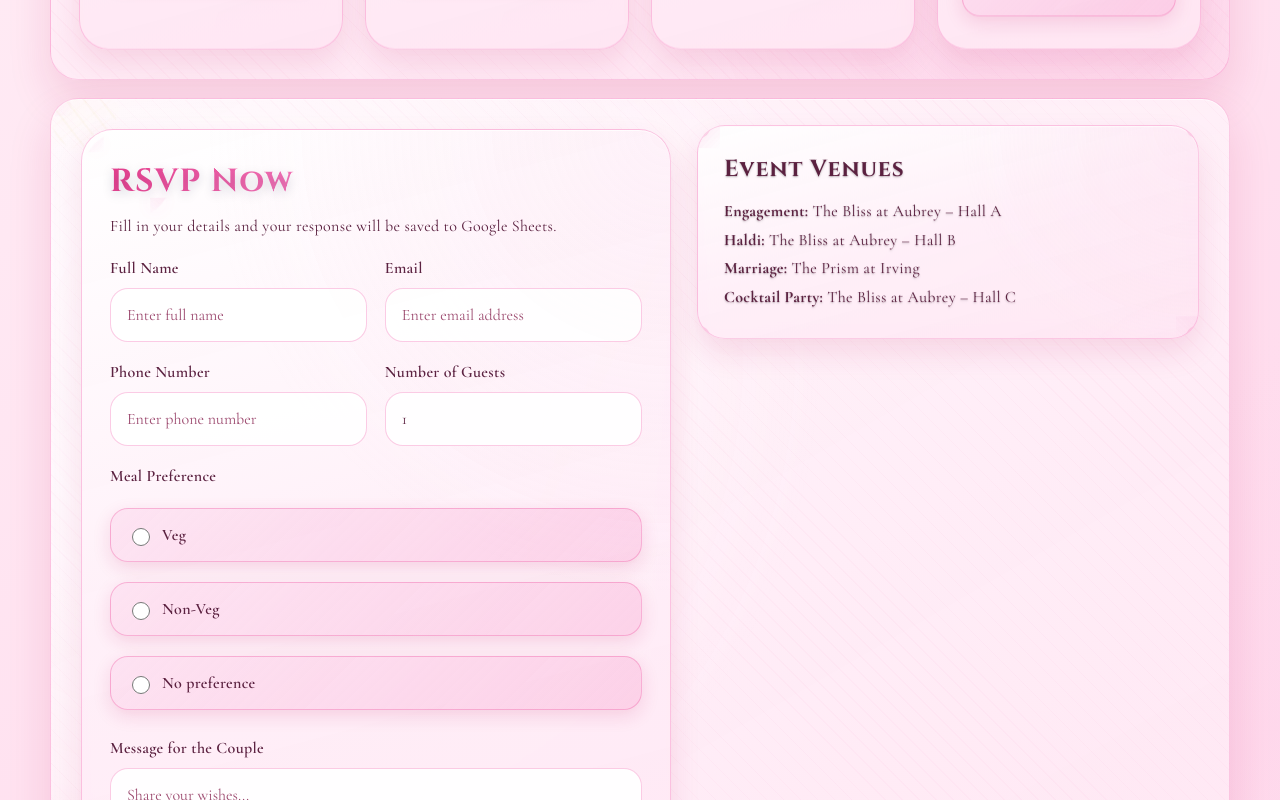
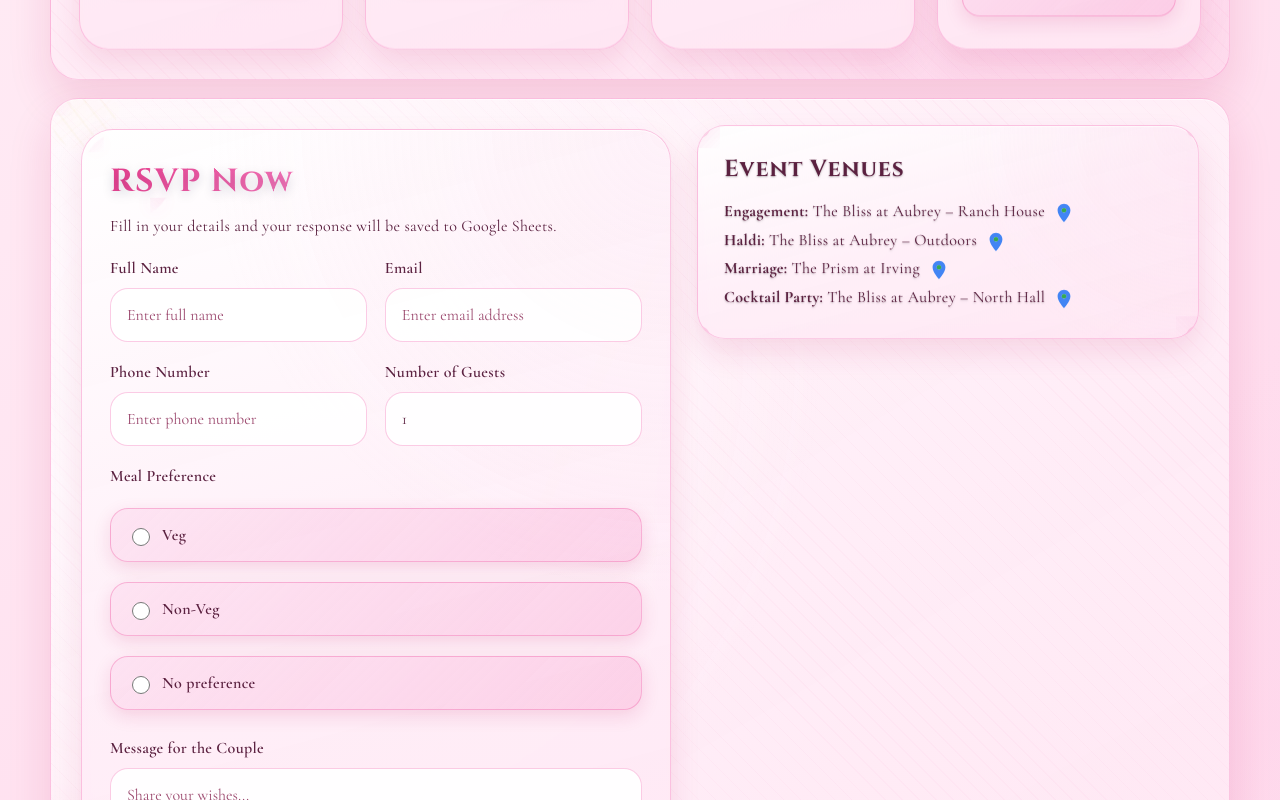
Before and after one commit to lngrandhisila/wedding-rsvp-vite, a React (Vite) app: page / in a window 1280 px wide. Shown: the part 1460-2260 px from the top of the page. Built offline with nearby package versions, Linux system fonts and the light colour scheme; no server answers.

Commit message:
changes to venue details

```diff
--- a/src/App.jsx
+++ b/src/App.jsx
@@ -139,6 +139,17 @@ function App() {
   const selectedEventTitles = useMemo(
     () => selectedEvents.map((eventId) => eventTitleById[eventId]).filter(Boolean),
     [selectedEvents, eventTitleById],
+  )
+  const eventVenues = useMemo(
+    () =>
+      weddingConfig.events
+        .map((eventItem) => ({
+          id: eventItem.id,
+          title: eventItem.title,
+          venue: eventItem.venue,
+        }))
+        .filter((eventItem) => eventItem.title && eventItem.venue),
+    [],
   )
 
   const validate = (currentForm, currentSelectedEvents) => {
@@ -1127,10 +1138,25 @@ END:VCALENDAR`
 
         <div className="side-card gradient-card traditional-motif">
           <h3>Event Venues</h3>
-          <p><b>Engagement:</b> The Bliss at Aubrey – Hall A</p>
-          <p><b>Haldi:</b> The Bliss at Aubrey – Hall B</p>
-          <p><b>Marriage:</b> The Prism at Irving</p>
-          <p><b>Cocktail Party:</b> The Bliss at Aubrey – Hall C</p>
+          {eventVenues.map((eventItem) => (
+            <p key={eventItem.id}>
+              <b>{eventItem.title}:</b> {eventItem.venue}
+              {eventItem.venue ? (
+                <a
+                  href={`https://www.google.com/maps/search/?api=1&query=${encodeURIComponent(eventItem.venue)}`}
+                  target="_blank"
+                  rel="noopener noreferrer"
+                  className="venue-map-link"
+                  aria-label={`Open ${eventItem.title} venue in Google Maps`}
+                >
+                  <svg width="22" height="22" viewBox="0 0 24 24" fill="none" xmlns="http://www.w3.org/2000/svg">
+                    <path d="M12 2C8.13 2 5 5.13 5 9c0 5.25 7 13 7 13s7-7.75 7-13c0-3.87-3.13-7-7-7zm0 9.5c-1.38 0-2.5-1.12-2.5-2.5s1.12-2.5 2.5-2.5 2.5 1.12 2.5 2.5-1.12 2.5-2.5 2.5z" fill="#4285F4"/>
+                    <circle cx="12" cy="9" r="2.5" fill="#34A853"/>
+                  </svg>
+                </a>
+              ) : null}
+            </p>
+          ))}
         </div>
 
         <div className="side-card auspicious-symbols">
--- a/src/styles.css
+++ b/src/styles.css
@@ -1320,6 +1320,15 @@ button:disabled {
   line-height: 1.8;
 }
 
+.venue-map-link {
+  display: inline-flex;
+  align-items: center;
+  justify-content: center;
+  margin-left: 8px;
+  vertical-align: middle;
+  line-height: 0;
+}
+
 .gradient-card {
   background: linear-gradient(135deg, #ff6b9d, #f093fb, #f5576c, #4facfe);
   color: white;
```
